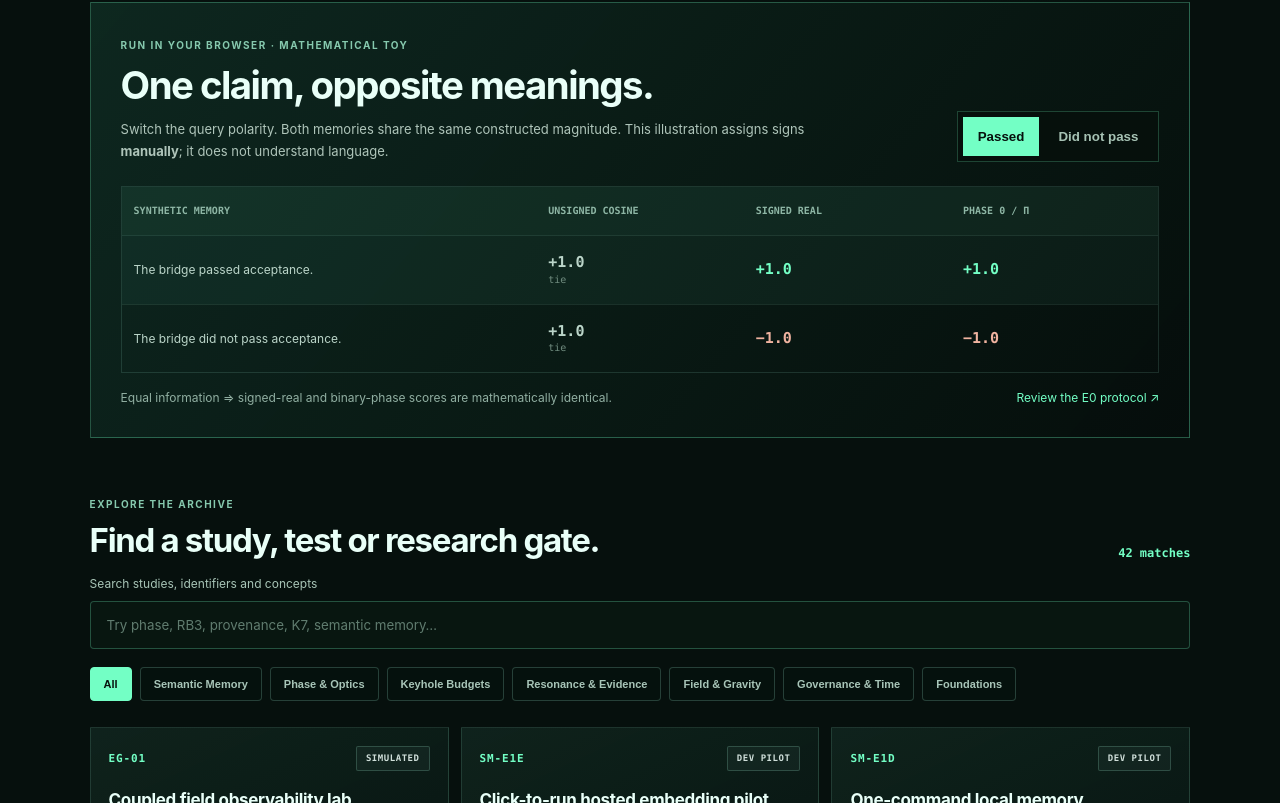
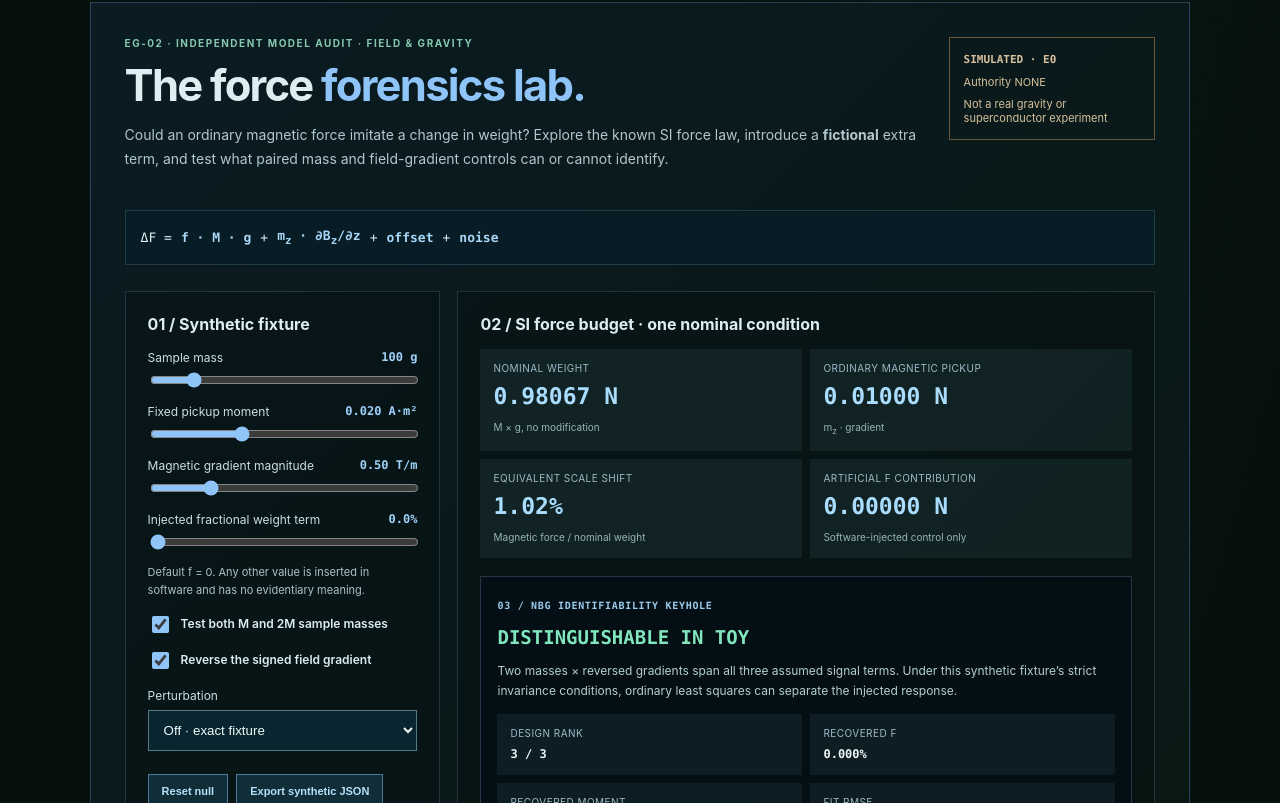
Before and after one commit to MichaelWave369/NestedBubbleGear, a React (Vite) app: page / in a window 1280 px wide. Shown: the part 3777-4580 px from the top of the page. Built offline with nearby package versions, Linux system fonts and the light colour scheme.

Commit message:
feat(eg02): register source audit and interactive model in Research Atlas

```diff
--- a/src/ResearchAtlas.jsx
+++ b/src/ResearchAtlas.jsx
@@ -1,9 +1,10 @@
 import { useMemo, useState } from 'react'
 import { findResearch, RESEARCH_CATEGORIES, RESEARCH_STATUS, RESEARCH_TRACKS } from './researchAtlasData.js'
 import EG01Lab from './EG01Lab.jsx'
+import EG02Lab from './EG02Lab.jsx'
 import './researchAtlas.css'
 
-const PINNED = ['EG-01','SM-E1B','PHMP-3','K7']
+const PINNED = ['EG-02','EG-01','SM-E1B','PHMP-3']
 function SourceLink({ track, children = 'Read research ↗' }) {
   return <a className="research-link" href={track.url} target="_blank" rel="noopener noreferrer">
     {children}<span className="research-link-path">{track.path}</span>
@@ -98,6 +99,7 @@ export default function ResearchAtlas() {
       {pinned.map(track=><TrackCard key={track.id} track={track} />)}
     </div>
     <EG01Lab />
+    <EG02Lab />
     <PolarityToy />
     <div className="research-browser-head">
       <div>
```
